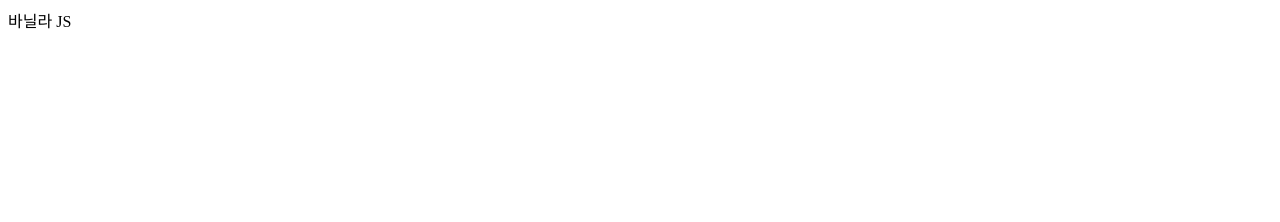
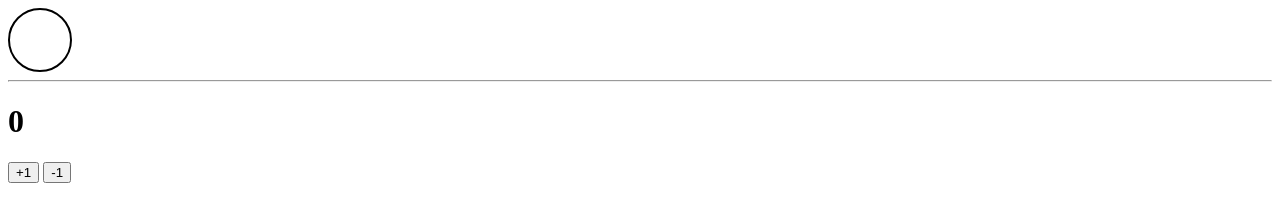
Before and after one commit to HiJiho/vanilla-redux, a website: page index.html in a window 1280 px wide. Drawn offline with Linux system fonts and the light colour scheme.

Commit message:
간단 UI 구성

```diff
--- /dev/null
+++ b/index.css
@@ -0,0 +1,11 @@
+.toggle {
+	border: 2px solid black;
+	width: 64px;
+	height: 64px;
+	border-radius: 32px;
+	box-sizing: border-box;
+}
+
+.toggle.active {
+	background: yellow;
+}
--- a/index.html
+++ b/index.html
@@ -1,6 +1,13 @@
-<heml>
+<html>
+	<head>
+		<link rel="stylesheet" type="text/css" href="index.css" />
+	</head>
 	<body>
-		<div>바닐라 JS</div>
+		<div class="toggle"></div>
+		<hr />
+		<h1>0</h1>
+		<button id="increase">+1</button>
+		<button id="decrease">-1</button>
 		<script src="./index.js"></script>
 	</body>
-</heml>
+</html>
```
